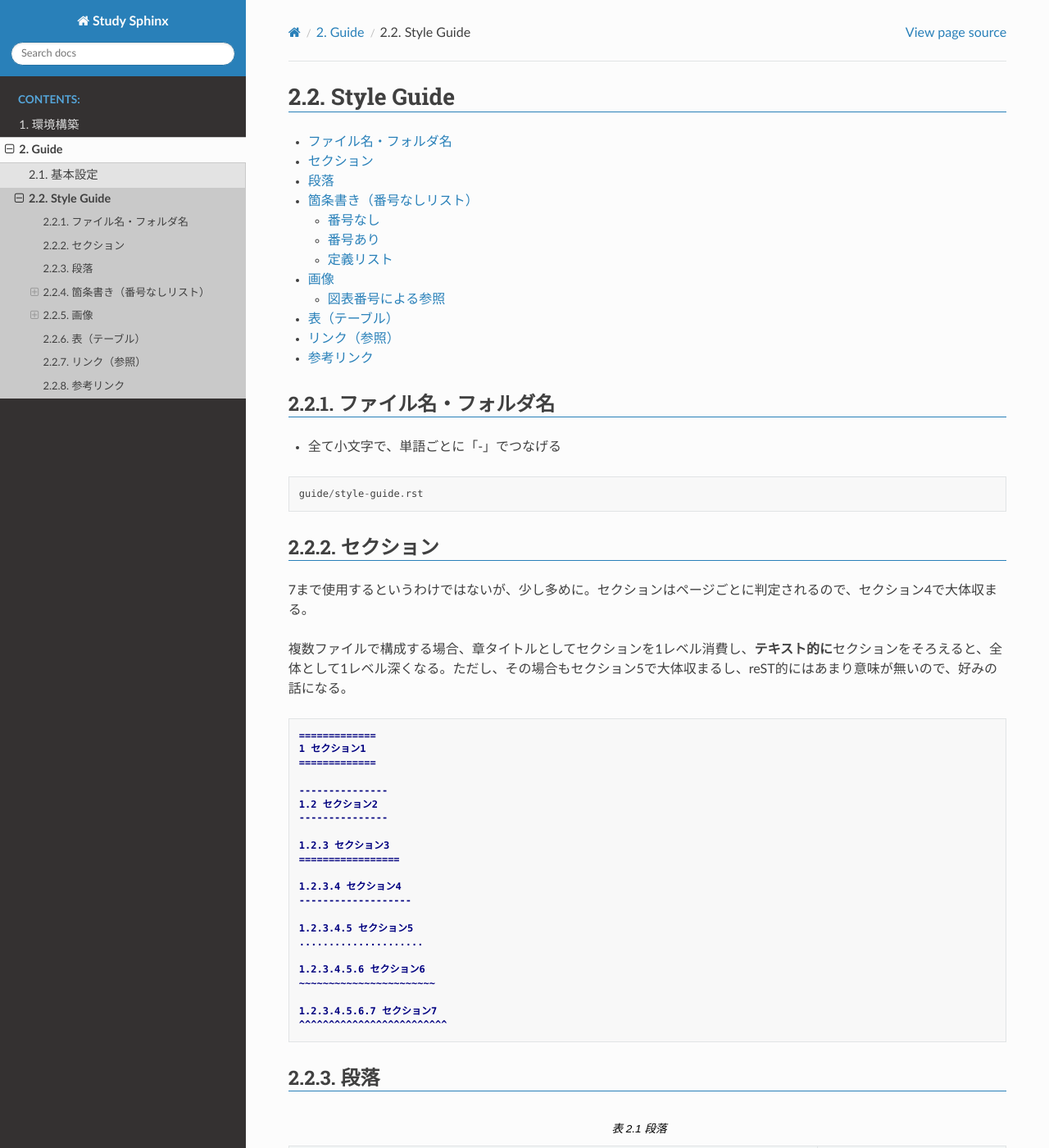
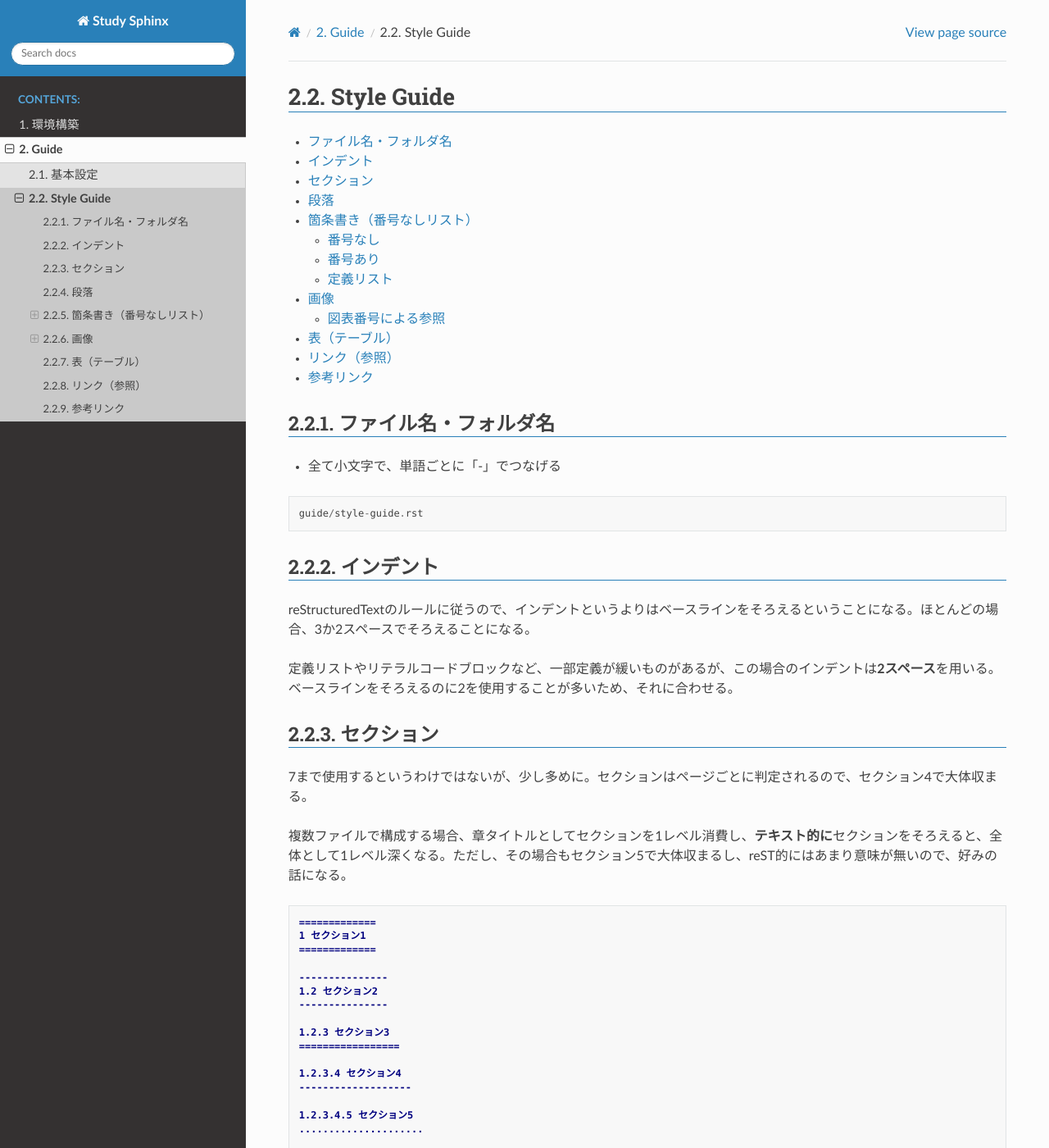
Before and after one commit to kkAyataka/study-sphinx, a Sphinx documentation site: the page built from doc/guide/style-guide.rst, in a window 1280 px wide and 1400 px high. Shown: the whole window at 82% size. Built offline with Sphinx 7.4.7 and the Read the Docs theme 2.0.0, drawn with Linux system fonts in a browser that asks for light colours; some of the changed text lies outside the part shown.

Commit message:
Write about indent

```diff
--- a/doc/guide/style-guide.rst
+++ b/doc/guide/style-guide.rst
@@ -14,6 +14,17 @@ Style Guide
 ::
 
   guide/style-guide.rst
+
+
+インデント
+================================================================================
+
+reStructuredTextのルールに従うので、インデントというよりはベースラインをそろえるということになる。
+ほとんどの場合、3か2スペースでそろえることになる。
+
+定義リストやリテラルコードブロックなど、一部定義が緩いものがあるが、
+この場合のインデントは **2スペース** を用いる。
+ベースラインをそろえるのに2を使用することが多いため、それに合わせる。
 
 
 セクション
```
